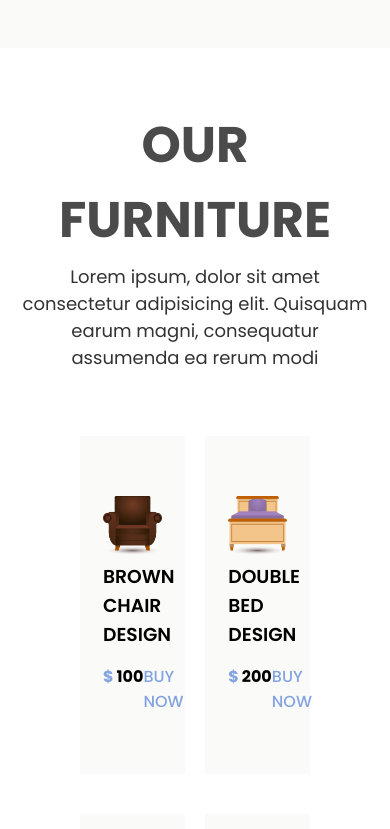
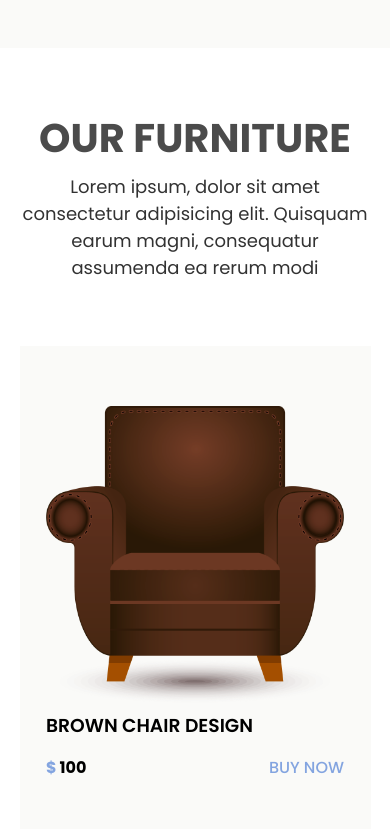
Before and after one commit to bahaa-mustafa/new-house, a React (Vite) app in the folder vite-project/: page / in a window 390 px wide. Shown: the part 775-1604 px from the top of the page. Built offline with nearby package versions, Linux system fonts and the light colour scheme.

Commit message:
cards responsive done

```diff
--- a/vite-project/src/Cards/Card.css
+++ b/vite-project/src/Cards/Card.css
@@ -39,3 +39,17 @@
     color: rgba(101, 142, 218, 1);
     font-weight: 600;
 }
+
+@media (max-width: 768px) {
+    .card{
+        width: 100%;
+        padding: 0 10px;
+    }
+}
+
+@media (min-width: 769px) and (max-width: 1024px) {
+    .card{
+        width: 45%;
+        padding: 0;
+    }
+}
--- a/vite-project/src/Cards/Cards.css
+++ b/vite-project/src/Cards/Cards.css
@@ -40,3 +40,18 @@
     margin: 60px 0;
     justify-content: center;
 }
+
+@media (max-width: 768px) {
+    .cards_text h2{
+        font-size: 40px;
+    }
+    .cards_content{
+        flex-direction: column;
+    }
+}
+@media (min-width: 769px) and (max-width: 1024px) {
+    .cards_content{
+        flex-direction: row;
+        flex-wrap: wrap;
+    }
+}
```
